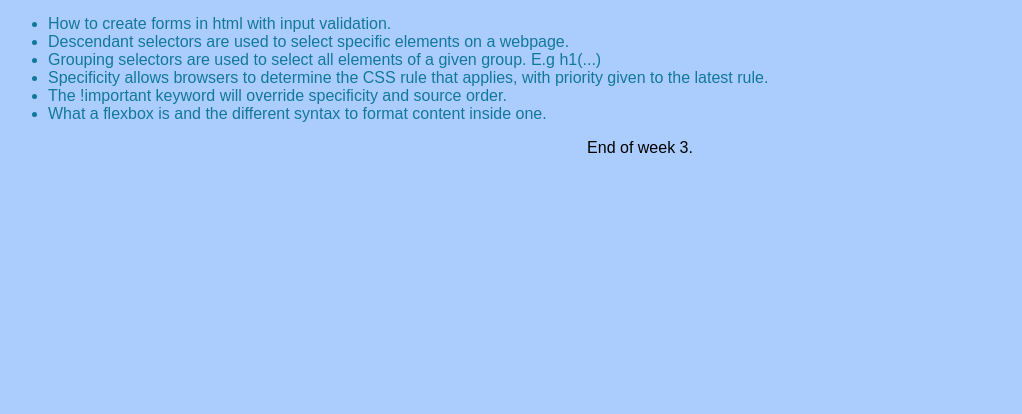
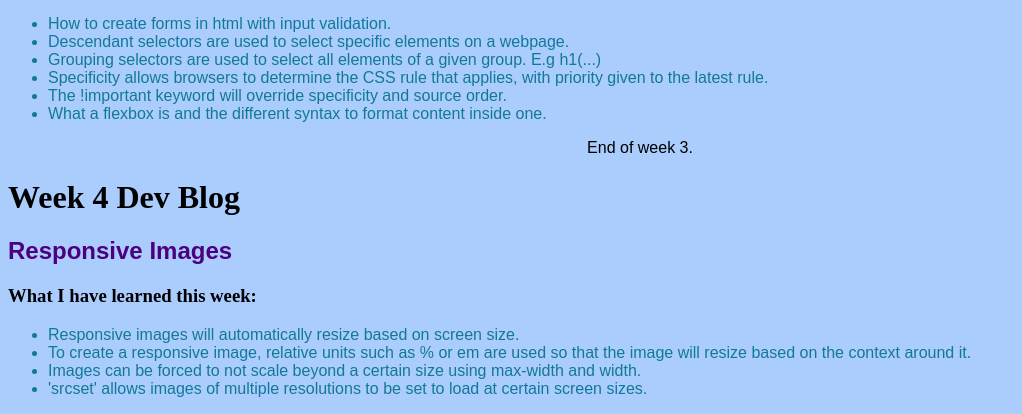
Before and after one commit to CliveGiam/web-dev-blog, a plain HTML site: page S10257799G-web-dev-blog.html in a window 1280 px wide. Shown: the part 689-1103 px from the top of the page, without its empty margins (0-1022 px from the left). Before the commit the page ends 854 px from the top, so only its background shows below. Drawn offline with Linux system fonts and the light colour scheme.

Commit message:
updated web-dev-blog with week 4 learnings

```diff
--- a/S10257799G-web-dev-blog.html
+++ b/S10257799G-web-dev-blog.html
@@ -52,8 +52,26 @@
      <li>What a flexbox is and the different syntax to format content inside one.</li>
     </ul>
   </section>
+
   <footer>
     End of week 3.
   </footer>
+
+  <header>
+    <h1>Week 4 Dev Blog</h1>
+    <h2>Responsive Images</h2>
+  </header>
+
+  <section>
+    <h3>What I have learned this week:</h3>
+    <ul>
+      <li>Responsive images will automatically resize based on screen size.</li>
+      <li>To create a responsive image, relative units such as % or em are used so that the image will resize based on the context around it.</li>
+      <li>Images can be forced to not scale beyond a certain size using max-width and width.</li>
+      <li>'srcset' allows images of multiple resolutions to be set to load at certain screen sizes.</li>
+    </ul>
+  </section>
+
+
 </body>
 </html>
```
